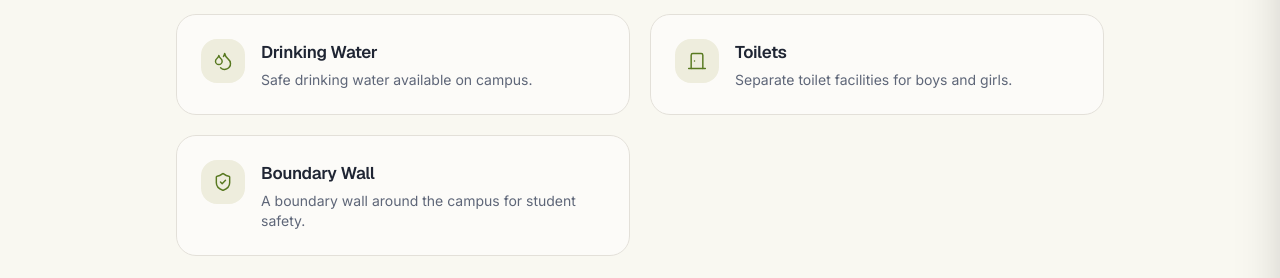
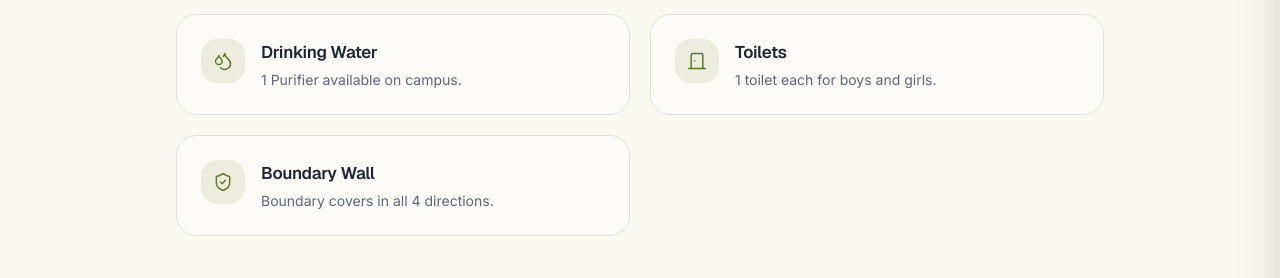
Before and after one commit to ImMortaL0P/Adla-Website, a React (Vite) app in the folder umv-adala/: page /about/infrastructure in a window 1280 px wide. Shown: the part 298-576 px from the top of the page. Built offline with nearby package versions, Linux system fonts and the light colour scheme; no server answers; a web font is replaced by a local one.

Commit message:
content: update facilities list and mandatory disclosure data to reflect new campus stats

```diff
--- a/umv-adala/src/data/content.ts
+++ b/umv-adala/src/data/content.ts
@@ -26,24 +26,24 @@ export const facilitiesList = [
     icon: 'Droplets',
     key: 'drinkingWater',
     desc: {
-      en: 'Safe drinking water available on campus.',
-      hi: 'परिसर में शुद्ध पेयजल की उपलब्धता।',
+      en: '1 Purifier available on campus.',
+      hi: 'परिसर में 1 प्यूरीफायर उपलब्ध है।',
     },
   },
   {
     icon: 'DoorClosed',
     key: 'toilets',
     desc: {
-      en: 'Separate toilet facilities for boys and girls.',
-      hi: 'बालक एवं बालिकाओं हेतु अलग-अलग शौचालय सुविधा।',
+      en: '1 toilet each for boys and girls.',
+      hi: 'बालक एवं बालिकाओं हेतु 1-1 शौचालय की सुविधा।',
     },
   },
   {
     icon: 'ShieldCheck',
     key: 'boundaryWall',
     desc: {
-      en: 'A boundary wall around the campus for student safety.',
-      hi: 'विद्यार्थियों की सुरक्षा हेतु परिसर के चारों ओर चहारदीवारी।',
+      en: 'Boundary covers in all 4 directions.',
+      hi: 'चारों दिशाओं में चहारदीवारी।',
     },
   },
 ] as const
@@ -184,9 +184,9 @@ export const disclosureSections = [
     title_en: 'Land & Building',
     title_hi: 'भूमि एवं भवन',
     rows: [
-      { label_en: 'Area of School Campus', label_hi: 'विद्यालय परिसर का क्षेत्रफल', value: 'To be updated' },
-      { label_en: 'Type of Building', label_hi: 'भवन का प्रकार', value: 'To be updated' },
-      { label_en: 'No. of Classrooms', label_hi: 'कक्षा-कक्षों की संख्या', value: 'To be updated' },
+      { label_en: 'Area of School Campus', label_hi: 'विद्यालय परिसर का क्षेत्रफल', value: '1240 Sq mtrs' },
+      { label_en: 'Type of Building', label_hi: 'भवन का प्रकार', value: 'New block under construction' },
+      { label_en: 'No. of Classrooms', label_hi: 'कक्षा-कक्षों की संख्या', value: '4 + 4 upcoming classrooms' },
     ],
   },
   {
@@ -201,13 +201,10 @@ export const disclosureSections = [
     title_en: 'Facilities',
     title_hi: 'सुविधाएँ',
     rows: [
-      { label_en: 'Library', label_hi: 'पुस्तकालय', value: 'To be updated' },
-      { label_en: 'Science Laboratory', label_hi: 'विज्ञान प्रयोगशाला', value: 'To be updated' },
-      { label_en: 'Computer Laboratory', label_hi: 'कंप्यूटर प्रयोगशाला', value: 'To be updated' },
-      { label_en: 'Drinking Water', label_hi: 'पेयजल', value: 'To be updated' },
-      { label_en: 'Toilets (Boys/Girls)', label_hi: 'शौचालय (बालक/बालिका)', value: 'To be updated' },
+      { label_en: 'Drinking Water', label_hi: 'पेयजल', value: '1 Purifier' },
+      { label_en: 'Toilets (Boys/Girls)', label_hi: 'शौचालय (बालक/बालिका)', value: '1 toilet each' },
       { label_en: 'Playground', label_hi: 'खेल का मैदान', value: 'To be updated' },
-      { label_en: 'Boundary Wall', label_hi: 'चहारदीवारी', value: 'To be updated' },
+      { label_en: 'Boundary Wall', label_hi: 'चहारदीवारी', value: 'Covers in all 4 directions' },
     ],
   },
 ] as const
```
